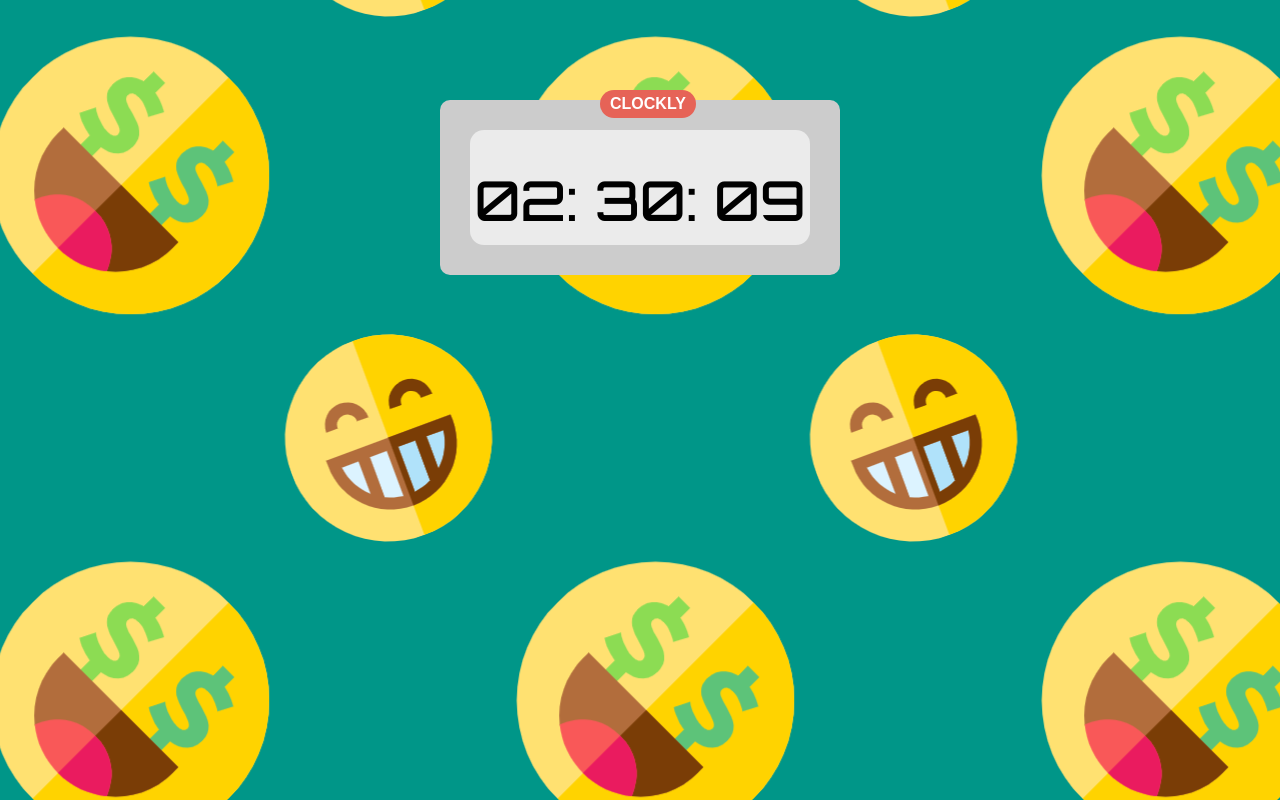
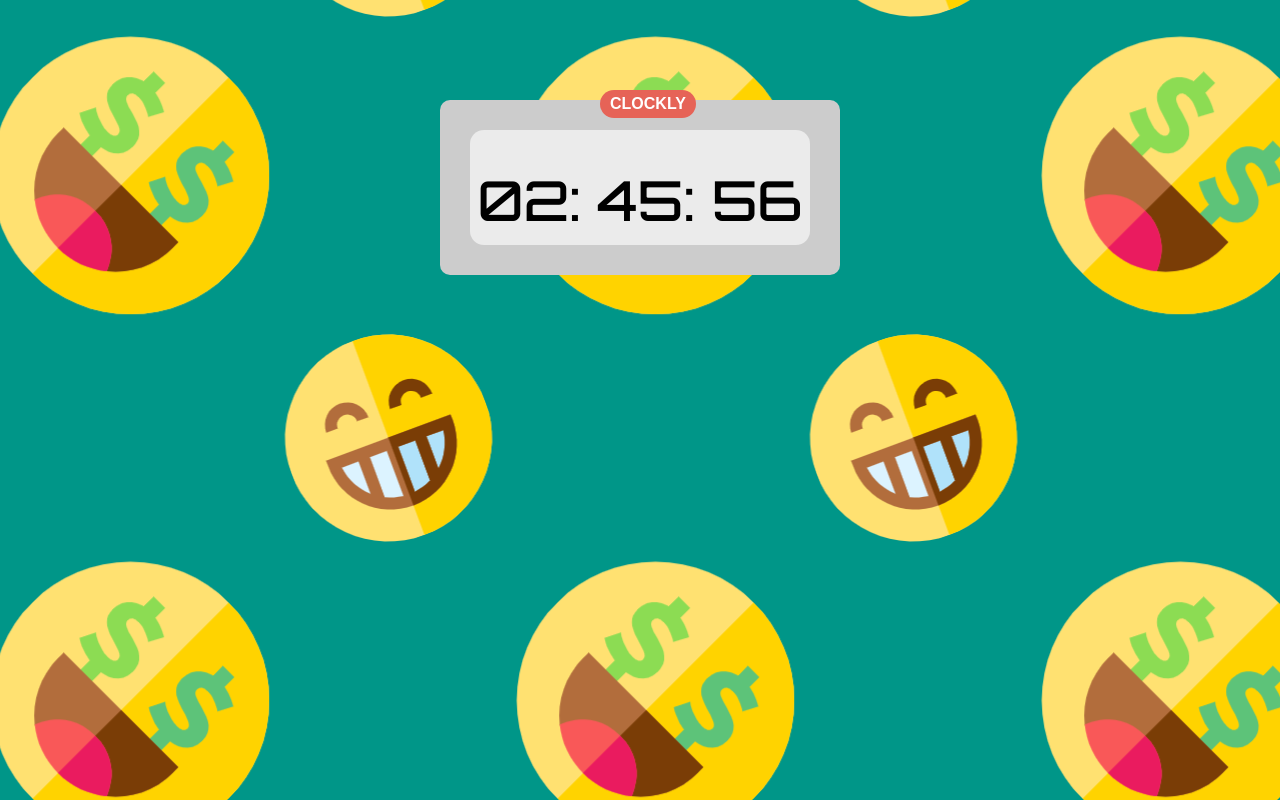
Before and after one commit to joshuayannix/digitalclock, a plain HTML site: page index.html in a window 1280 px wide. Drawn offline with Linux system fonts and the light colour scheme.

Commit message:
added js

```diff
--- a/app.js
+++ b/app.js
@@ -0,0 +1,22 @@
+const clock = () => {
+  let fullDate = new Date();
+  let hours = fullDate.getHours()
+  let mins = fullDate.getMinutes();
+  let secs = fullDate.getSeconds();
+
+  if (hours < 10) {
+    hours = '0' + hours;
+  }
+  if (mins < 10) {
+    mins = '0' + mins;
+  }
+  if (secs < 10) {
+    secs = '0' + secs;
+  }
+
+  document.getElementById('hour').innerHTML = hours + ':';
+  document.getElementById('minute').innerHTML = mins + ':';
+  document.getElementById('second').innerHTML = secs;
+}
+
+setInterval(clock, 1000)
--- a/index.html
+++ b/index.html
@@ -13,10 +13,12 @@
     </div>
 
     <div class='clock'>
-      <span id='hour'>02:</span>
-      <span id='minute'>30:</span>
-      <span id='second'>09</span>
+      <span id='hour'></span>
+      <span id='minute'></span>
+      <span id='second'></span>
     </div>
   </div>
+  <script src='app.js' defer></script>
+
 </body>
 </html>
```
